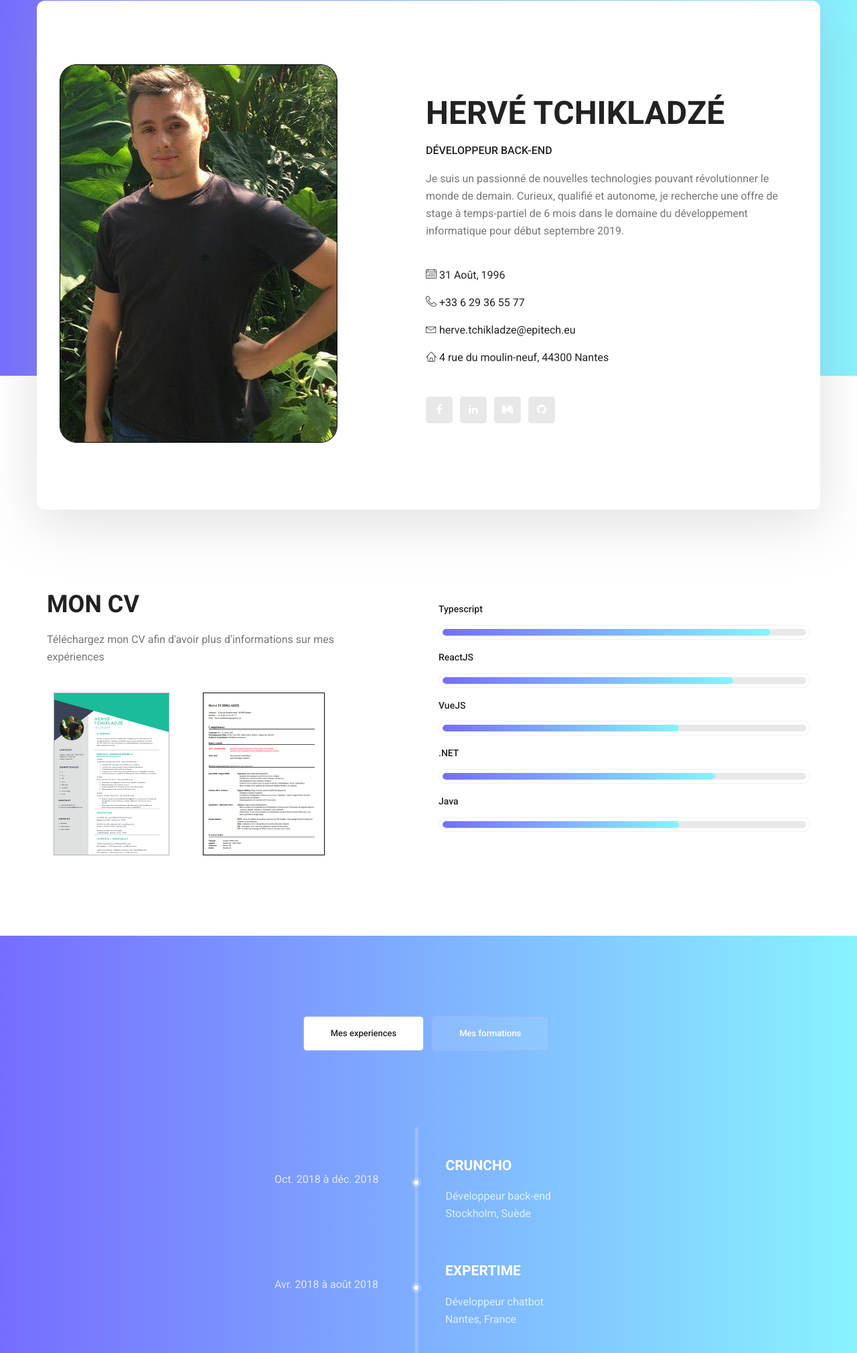
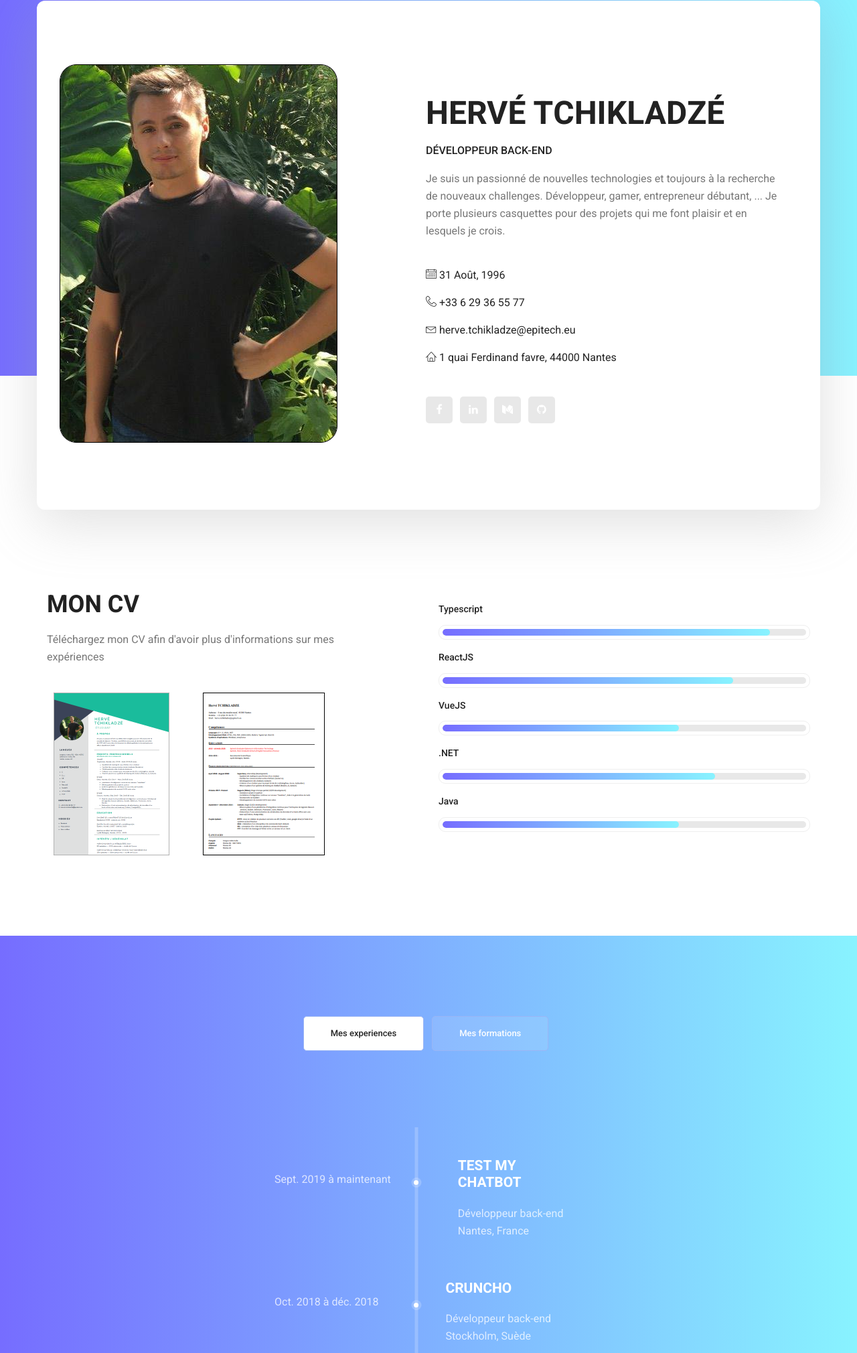
Before and after one commit to tchikl-h/resume-website, a website: page index.html in a window 1280 px wide. Shown: the part 199-2219 px from the top of the page at 67% size. Drawn offline with Linux system fonts and the light colour scheme.

Commit message:
index update

```diff
--- a/index.html
+++ b/index.html
@@ -38,15 +38,15 @@
 									<h6><div id="div1"></div></h6>
 									<h3>Hervé Tchikladzé</h3>
 									<h4>Développeur back-end</h4>
-									<p>Je suis un passionné de nouvelles technologies pouvant révolutionner le
-										monde de demain. Curieux, qualifié et autonome, je recherche une offre
-										de stage à temps-partiel de 6 mois dans le domaine du développement informatique pour
-										début septembre 2019.</p>
+									<p>Je suis un passionné de nouvelles technologies et toujours à la recherche de nouveaux challenges.
+									Développeur, gamer, entrepreneur débutant, ... Je porte plusieurs casquettes pour des projets qui me font
+									plaisir et en lesquels je crois.
+									</p>
 									<ul class="list basic_info">
 										<li><i class="lnr lnr-calendar-full"></i> 31 Août, 1996</li>
 										<li><i class="lnr lnr-phone-handset"></i> +33 6 29 36 55 77</li>
 										<li><i class="lnr lnr-envelope"></i> herve.tchikladze@epitech.eu</li>
-										<li><i class="lnr lnr-home"></i> 4 rue du moulin-neuf, 44300 Nantes</li>
+										<li><i class="lnr lnr-home"></i> 1 quai Ferdinand favre, 44000 Nantes</li>
 									</ul>
 									<ul class="list personal_social">
 										<li><a href="https://www.facebook.com/herve.tchikladze"><i class="fa fa-facebook"></i></a></li>
@@ -152,6 +152,19 @@
 					<div class="tab-content" id="myTabContent">
 						<div class="tab-pane fade show active" id="home" role="tabpanel" aria-labelledby="home-tab">
 							<ul class="list">
+								<li>
+										<span></span>
+										<div class="media">
+											<div class="d-flex">
+												<p>Sept. 2019 à maintenant</p>
+											</div>
+											<div class="media-body">
+												<h4>Test my chatbot</h4>
+												<p>Développeur back-end<br />Nantes, France</p>
+											</div>
+										</div>
+									</li>
+								<li>
 								<li>
 									<span></span>
 									<div class="media">
```
